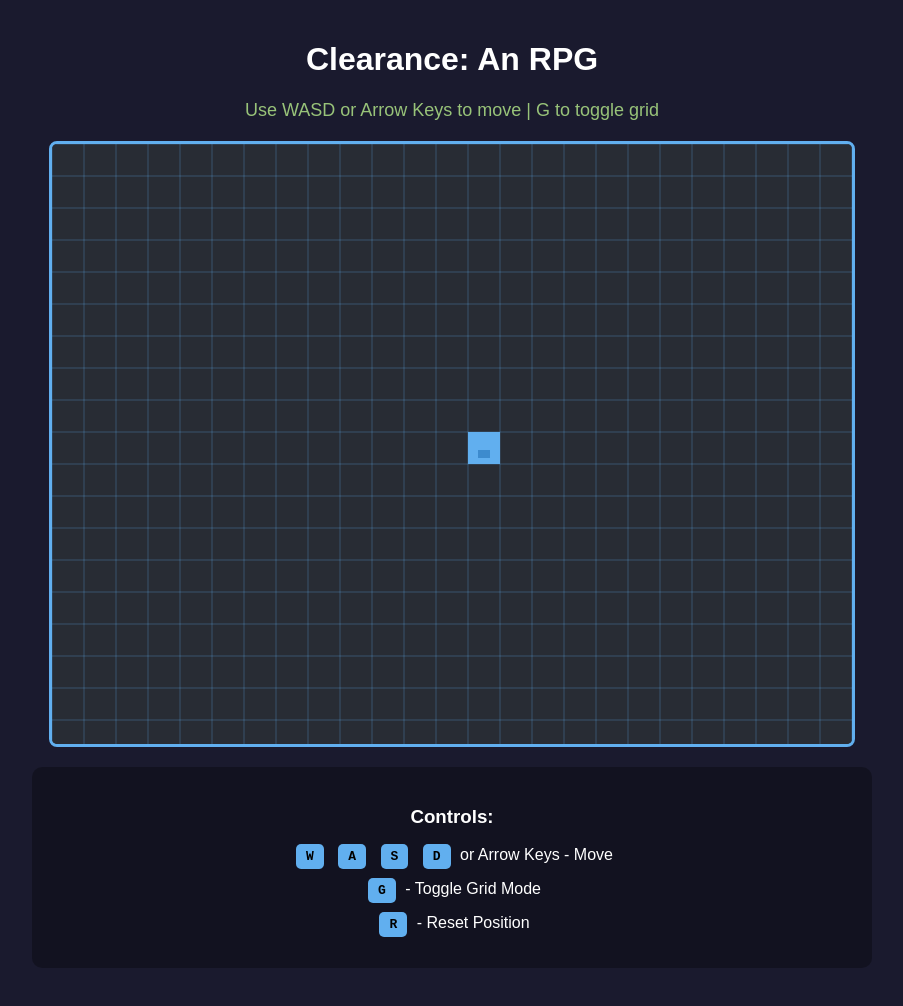
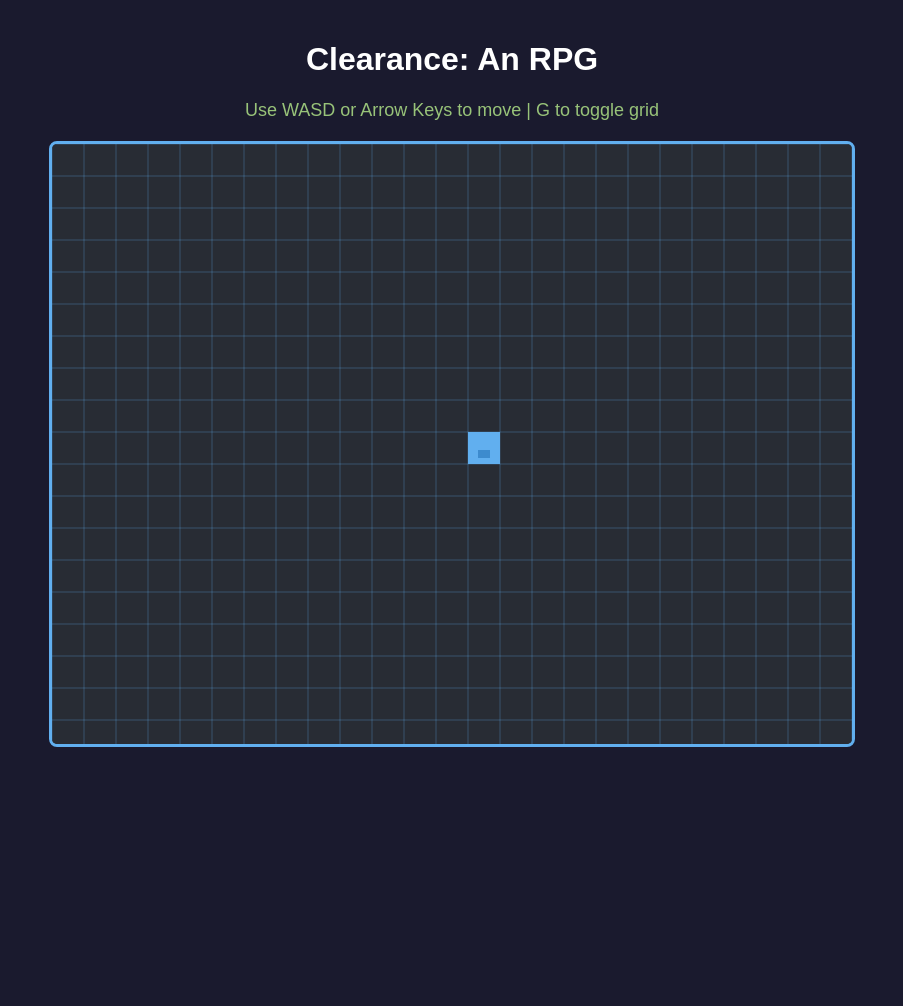
Before and after one commit to RyotoW/melonjam2025, a plain HTML site: page index.html in a window 1280 px wide. Shown: the whole page, without its empty margins (188-1091 px from the left). After the commit the page ends 800 px from the top, so only its background shows below. Drawn offline with Linux system fonts and the light colour scheme.

Commit message:
Update index.html

```diff
--- a/index.html
+++ b/index.html
@@ -46,13 +46,6 @@
     <div id="info">Loading...</div>
     <canvas id="gameCanvas"></canvas>
 
-    <div class="controls">
-        <h3>Controls:</h3>
-        <p><span class="key">W</span> <span class="key">A</span> <span class="key">S</span> <span class="key">D</span> or Arrow Keys - Move</p>
-        <p><span class="key">G</span> - Toggle Grid Mode</p>
-        <p><span class="key">R</span> - Reset Position</p>
-    </div>
-
     <script src="game.js"></script>
 </body>
 </html>
```
